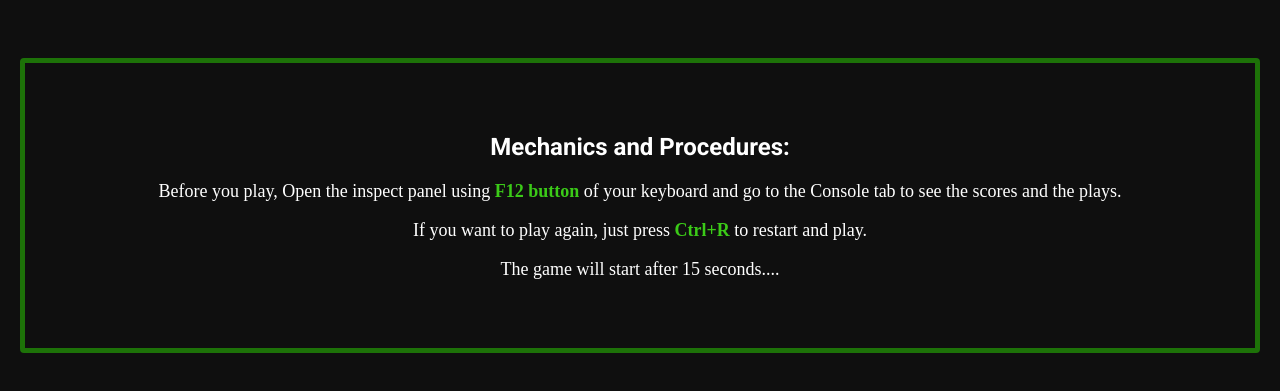
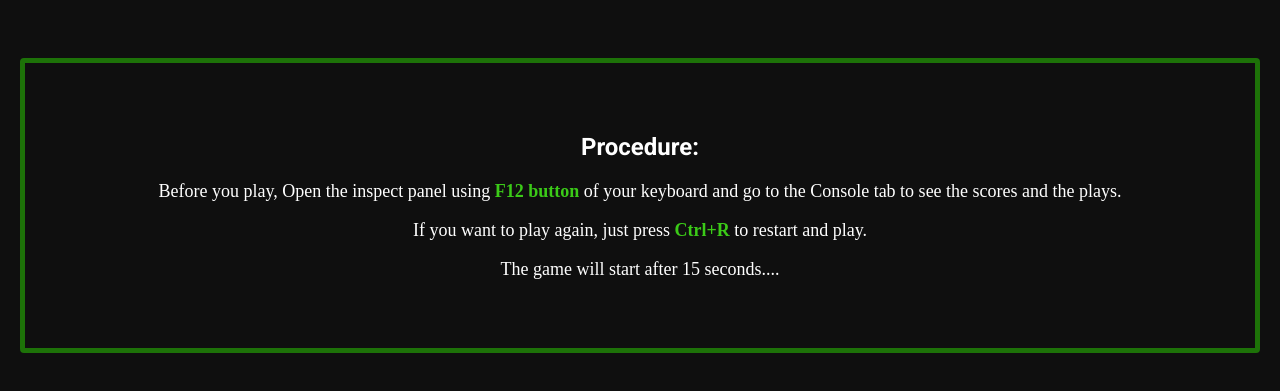
Before and after one commit to onomatopoeia69/Odin-Rock-Paper-Scissor, a plain HTML site: page index.html in a window 1280 px wide. Shown: the part 129-520 px from the top of the page. Drawn offline with Linux system fonts and the light colour scheme; a web font is replaced by a local one.

Commit message:
some content changes

```diff
--- a/index.html
+++ b/index.html
@@ -3,7 +3,7 @@
 <head>
     <meta charset="UTF-8">
     <meta name="viewport" content="width=device-width, initial-scale=1.0">
-    <title>Document</title>
+    <title>Game</title>
     <script src="script.js"></script>
     <link rel="stylesheet" href="style.css">
 </head>
@@ -15,7 +15,7 @@
 
 
     <div class="content-container">
-        <h2>Mechanics and Procedures:</h2>
+        <h2>Procedure:</h2>
         <p>Before you play, Open the inspect panel using <span>F12 button</span> of your keyboard and go to the Console tab to see the scores and the plays.</p>
         <p>If you want to play again, just press <span>Ctrl+R</span> to restart and play.</p>
         <p>The game will start after 15 seconds....</p>
--- a/script.js
+++ b/script.js
@@ -77,7 +77,6 @@
         humanScore++;
         console.log(`You: ${humanSelection}  Computer: ${computerSelection}`)
         console.log(`You Win, You: ${humanScore} Computer : ${computerScore}`)
-
 
 
     }else if(humanSelection == 'scissor' && computerSelection == 'rock' || computerSelection == 'rock' && humanSelection == 'scissor'){
```
